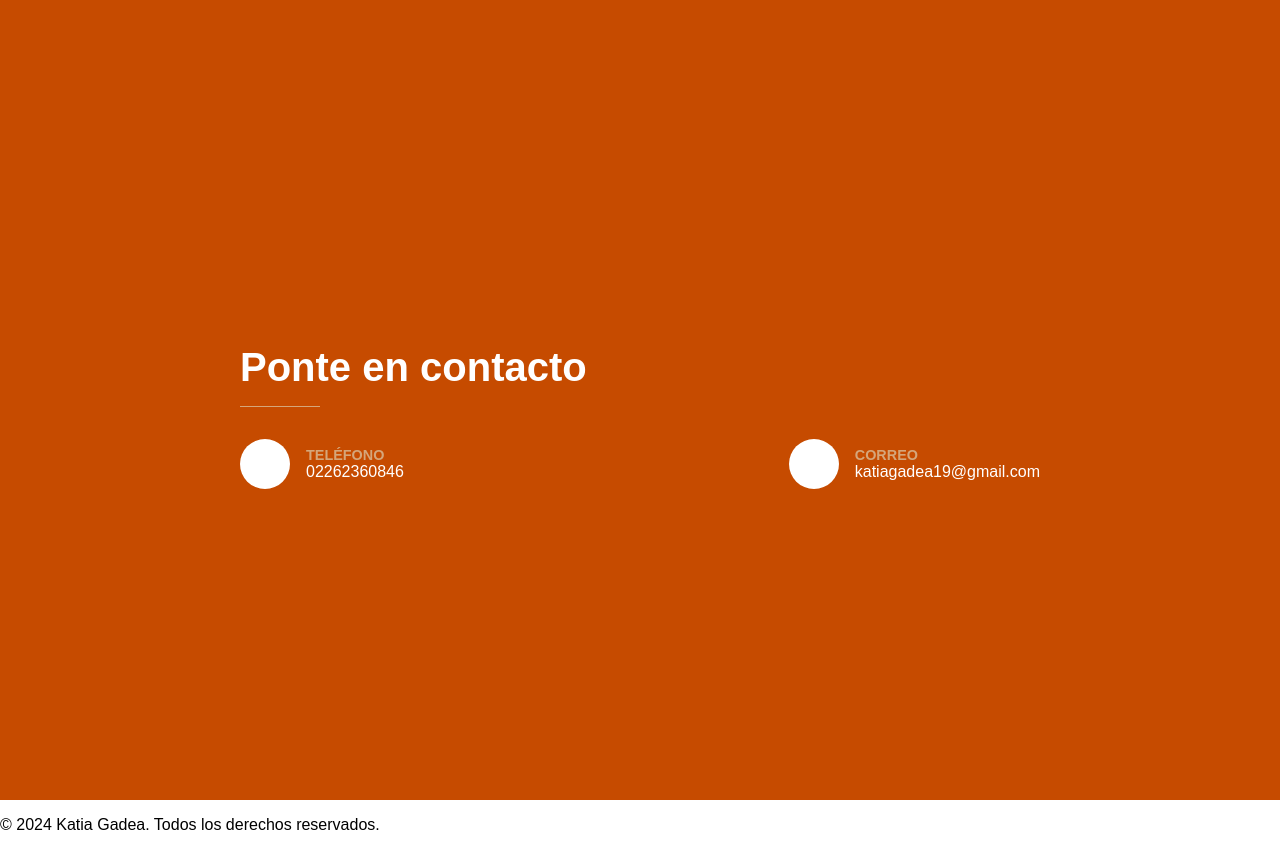
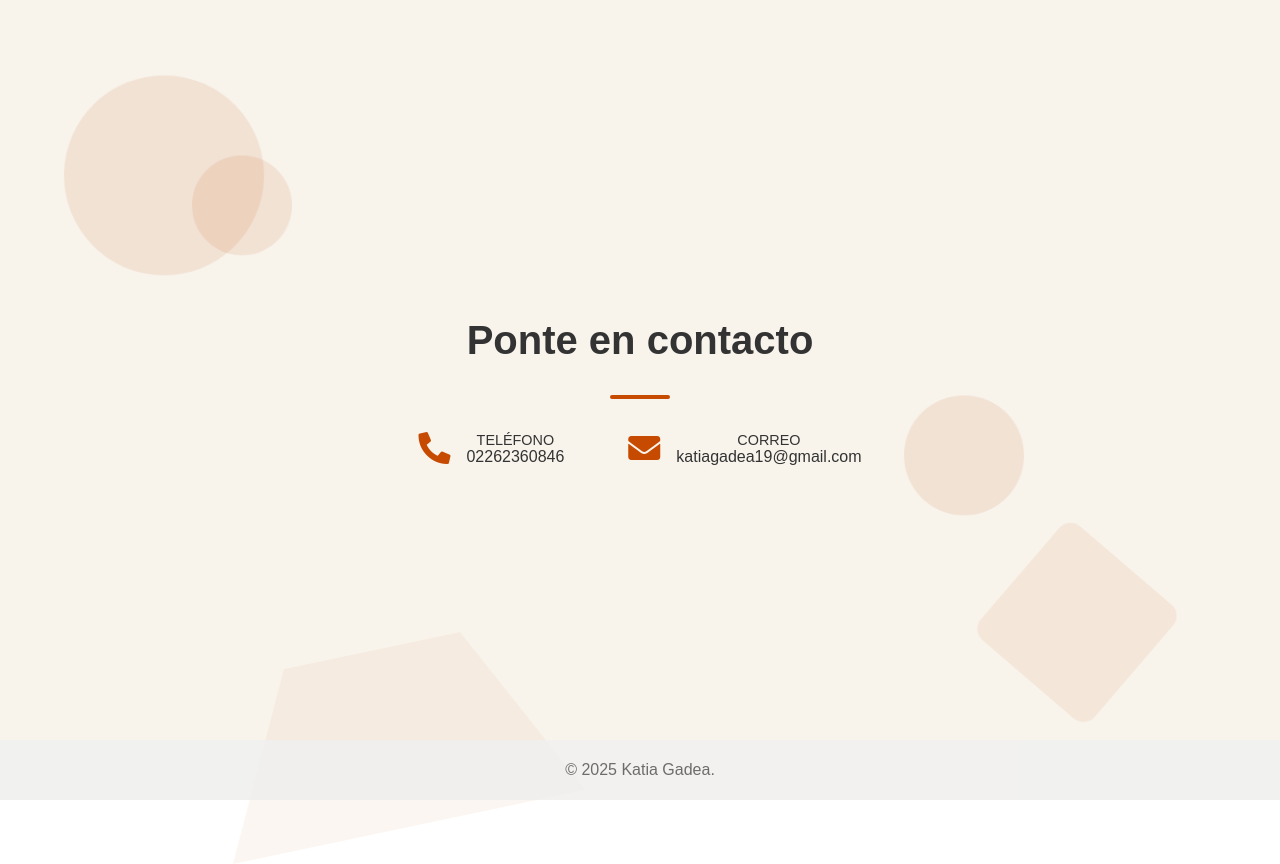
Before and after one commit to katia-otot/portafolio, an Angular app: page /contact in a window 1280 px wide. Built offline with nearby package versions, Linux system fonts and the light colour scheme.

Commit message:
estilo mejorados

```diff
--- a/src/app/app.component.css
+++ b/src/app/app.component.css
@@ -21,3 +21,25 @@ nav {
     font-weight: bold;
     font-size: 1.5rem;
   }
+
+html, body {
+    height: 100%; /* Asegura que el body ocupe toda la altura */
+    margin: 0; /* Elimina márgenes por defecto */
+}
+
+.router-outlet {
+    min-height: calc(100vh - 60px); /* Ajusta la altura del contenido para que no cubra el footer */
+}
+
+footer {
+    position: fixed; /* Fija el footer en la parte inferior */
+    bottom: 0; /* Alinea el footer al fondo */
+    left: 0; /* Alinea el footer a la izquierda */
+    right: 0; /* Alinea el footer a la derecha */
+    height: 60px; /* Ajusta la altura del footer según sea necesario */
+    color: rgba(51, 51, 51, 0.7); /* Color del texto con opacidad (gris fuerte) */
+    background-color: rgba(240, 240, 240, 0.8); /* Color de fondo con opacidad (gris claro) */
+    display: flex; /* Usar flexbox para centrar el contenido */
+    align-items: center; /* Centra verticalmente el contenido */
+    justify-content: center; /* Centra horizontalmente el contenido */
+}
--- a/src/app/app.component.html
+++ b/src/app/app.component.html
@@ -1,5 +1,4 @@
-
 <router-outlet></router-outlet>
 <footer>
-  <p>© 2024 Katia Gadea. Todos los derechos reservados.</p>
+  <p>© 2025 Katia Gadea.</p>
 </footer>
--- a/src/app/contact/contact.component.css
+++ b/src/app/contact/contact.component.css
@@ -1,7 +1,6 @@
-
 .contact-section {
-    background-color: #C64B00;
-    color: #fff;
+  background-color: #f8f4ec;
+  color: #333; /* Color de texto igual al de About */
   padding: 4rem 2rem;
   height: 100vh; /* Ocupa toda la pantalla */
   display: flex;
@@ -13,25 +12,31 @@
 .contact-container {
   max-width: 800px;
   width: 100%; /* Asegura que el contenedor sea flexible */
-    text-align: left;
+  text-align: center; /* Cambiar a center para centrar el título */
+  margin-bottom: 2rem; /* Agregar margen inferior para separar del siguiente contenido */
+  background-color: #f8f4ec; /* Cambia este valor al color de fondo que se utiliza en about.component.html */
 }
 
 .contact-container h1 {
   font-size: 2.5rem;
-    margin-bottom: 0.5rem;
+  margin-bottom: 1rem; /* Aumentar el margen inferior para más espacio */
 }
 
 .divider {
   border: none;
-    border-top: 1px solid #d5a67a;
-    width: 80px;
-    margin: 1rem 0;
+  height: 4px; /* Grosor igual a accent-line */
+  width: 60px; /* Ancho igual a accent-line */
+  background: #C64B00; /* Color igual a accent-line */
+  border-radius: 2px; /* Bordes redondeados igual a accent-line */
+  margin: 2rem auto; /* Aumentar el margen para más espacio arriba y abajo */
+  display: block; /* Asegúrate de que sea un bloque para centrar */
 }
 
 .contact-info {
   display: flex;
-    flex-direction: column;
-    gap: 2rem;
+  flex-direction: column; /* Mantener en columna para pantallas pequeñas */
+  align-items: center; /* Centrar el contenido horizontalmente */
+  gap: 4rem; /* Aumentar el espacio entre los elementos */
   margin-top: 2rem;
 }
 
@@ -39,35 +44,139 @@
   display: flex;
   align-items: center;
   gap: 1rem;
+  margin-bottom: 1rem; /* Agregar margen inferior para separar los items */
 }
 
 .icon {
   font-size: 2rem;
-    background-color: #fff;
-    color: #a34d2d;
-    width: 50px;
-    height: 50px;
-    display: flex;
-    justify-content: center;
-    align-items: center;
-    border-radius: 50%;
+  color: #C64B00; /* Color igual al botón "Contáctame" */
 }
 
 .label {
   font-size: 0.9rem;
-    font-weight: bold;
-    text-transform: uppercase;
-    color: #d5a67a;
+  font-weight: normal; /* Cambiar a normal si es diferente en About */
+  text-transform: none; /* Cambiar a none si es diferente en About */
+  color: #333; /* Color de texto igual al de About */
   margin: 0;
 }
 
 .value {
   font-size: 1rem;
+  color: #333; /* Color de texto igual al de About */
   margin: 0;
 }
+
 @media (min-width: 768px) {
   .contact-info {
-      flex-direction: row;
-      justify-content: space-between;
+    flex-direction: row; /* Cambiar a fila para pantallas más grandes */
+    justify-content: center; /* Centrar el contenido horizontalmente en fila */
   }
 }
+
+/* Figuras geométricas decorativas */
+.contact-section::before {
+  content: '';
+  position: absolute;
+  width: 200px;
+  height: 200px;
+  background: rgba(198, 75, 0, 0.1);
+  border-radius: 50%;
+  top: 10%;
+  left: 5%;
+  z-index: 0;
+  animation: float 6s ease-in-out infinite;
+}
+
+.contact-section::after {
+  content: '';
+  position: absolute;
+  width: 150px;
+  height: 150px;
+  background: rgba(198, 75, 0, 0.08);
+  border-radius: 15px;
+  bottom: 15%;
+  right: 10%;
+  transform: rotate(45deg);
+  z-index: 0;
+  animation: floatReverse 8s ease-in-out infinite;
+}
+
+/* Nueva figura decorativa adicional 1 */
+.contact-section .additional-decorator-1 {
+  content: '';
+  position: absolute;
+  width: 120px; /* Ajusta el tamaño según sea necesario */
+  height: 120px; /* Ajusta el tamaño según sea necesario */
+  background: rgba(198, 75, 0, 0.1); /* Mismo color que las otras figuras */
+  border-radius: 50%; /* Forma circular */
+  top: 50%; /* Posición desde la parte superior */
+  right: 20%; /* Posición desde la derecha */
+  z-index: 0; /* Asegura que esté detrás del contenido */
+  animation: float 6s ease-in-out infinite; /* Animación similar a las otras figuras */
+}
+
+/* Nueva figura decorativa adicional 2 */
+.contact-section .additional-decorator-2 {
+  content: '';
+  position: absolute;
+  width: 100px; /* Ajusta el tamaño según sea necesario */
+  height: 100px; /* Ajusta el tamaño según sea necesario */
+  background: rgba(198, 75, 0, 0.1); /* Mismo color que las otras figuras */
+  border-radius: 50%; /* Forma circular */
+  top: 20%; /* Posición desde la parte superior */
+  left: 15%; /* Posición desde la izquierda */
+  z-index: 0; /* Asegura que esté detrás del contenido */
+  animation: float 6s ease-in-out infinite; /* Animación similar a las otras figuras */
+}
+
+/* Triángulo decorativo */
+.triangle-decorator {
+  position: absolute;
+  width: 180px;
+  height: 180px;
+  border-style: solid;
+  border-width: 0 90px 180px 90px;
+  border-color: transparent transparent rgba(198, 75, 0, 0.05) transparent;
+  top: 60%;
+  left: 15%;
+  transform: rotate(-15deg);
+  z-index: 0;
+  animation: floatTriangle 7s ease-in-out infinite;
+}
+
+/* Animaciones para las figuras */
+@keyframes float {
+  0% {
+    transform: translateY(0px) rotate(0deg);
+  }
+  50% {
+    transform: translateY(-20px) rotate(5deg);
+  }
+  100% {
+    transform: translateY(0px) rotate(0deg);
+  }
+}
+
+@keyframes floatReverse {
+  0% {
+    transform: translateY(0px) rotate(45deg);
+  }
+  50% {
+    transform: translateY(20px) rotate(40deg);
+  }
+  100% {
+    transform: translateY(0px) rotate(45deg);
+  }
+}
+
+@keyframes floatTriangle {
+  0% {
+    transform: translateY(0px) rotate(-15deg);
+  }
+  50% {
+    transform: translateY(-15px) rotate(-10deg);
+  }
+  100% {
+    transform: translateY(0px) rotate(-15deg);
+  }
+}
--- a/src/app/contact/contact.component.html
+++ b/src/app/contact/contact.component.html
@@ -1,4 +1,7 @@
 <section class="contact-section">
+    <div class="triangle-decorator"></div>
+    <div class="additional-decorator-1"></div>
+    <div class="additional-decorator-2"></div>
     <div class="contact-container h-100">
       <h1>Ponte en contacto</h1>
       <hr class="divider">
@@ -19,4 +22,4 @@
         </div>
       </div>
     </div>
-  </section>
+</section>
--- a/src/app/contact/contact.component.ts
+++ b/src/app/contact/contact.component.ts
@@ -7,7 +7,7 @@ import { RouterModule } from '@angular/router';
   standalone: true,
   imports: [CommonModule],
   templateUrl: './contact.component.html',
-  styleUrl: './contact.component.css'
+  styleUrls: ['./contact.component.css']
 })
 export class ContactComponent {
 
--- a/src/app/projects/projects.component.css
+++ b/src/app/projects/projects.component.css
@@ -60,27 +60,31 @@
 
 .project-links {
   display: flex;
-  gap: 10px;
+  gap: 20px;
   margin-top: 20px;
   padding-bottom: 10px;
 }
 
 .project-links a {
   text-decoration: none;
-  color: #007bff;
+  color: #333;
   font-weight: bold;
 }
+
 .card {
   transition: transform 0.3s ease;
   border: none;
   box-shadow: 0 4px 6px rgba(0, 0, 0, 0.1);
 }
+
 .card:hover {
   transform: translateY(-5px);
 }
+
 .tech-stack {
   margin: 1rem 0 2rem 0;
 }
+
 .btn {
   padding: 0.5rem 1rem;
   border-radius: 5px;
@@ -88,20 +92,25 @@
   transition: all 0.3s ease;
 }
 
+.btn-outline-dark {
+  background-color: transparent;
+  color: #333;
+  border: 1px solid #333;
+  margin-right: 10px;
+}
+
 .btn-outline-dark:hover {
-  background-color: #24292e;
-  color: white;
+  background-color: #f0f0f0;
 }
 
 .btn-primary {
   background-color: transparent;
-  border: 1px solid #0d6efd;
-  color: #0d6efd;
+  color: #333;
+  border: 1px solid #333;
 }
 
 .btn-primary:hover {
-  background-color: #0d6efd;
-  color: white;
+  background-color: #f0f0f0;
 }
 
 .card-img-top {
@@ -126,3 +135,8 @@
   color: #666; /* Cambia al color que se use en about */
   text-align: center; /* Asegura que el texto esté centrado */
 }
+
+footer {
+    color: #ffffff; /* Cambia el color a blanco, por ejemplo */
+    background-color: #000000; /* Opcional: agrega un fondo para mejor contraste */
+}
--- a/src/app/projects/projects.component.html
+++ b/src/app/projects/projects.component.html
@@ -23,7 +23,7 @@
           [href]="project.demoLink"
           target="_blank"
           class="btn btn-primary">
-          <i class="fas fa-external-link-alt me-2"></i> Demo
+          <i class="fas fa-external-link-alt me-2"></i>Demo
           </a>
         </div>
       </div>
--- a/src/index.html
+++ b/src/index.html
@@ -7,6 +7,7 @@
   <meta name="viewport" content="width=device-width, initial-scale=1">
   <link rel="icon" type="image/x-icon" href="favicon.ico">
   <link href="https://fonts.googleapis.com/css2?family=Poppins:wght@400;600&family=Inter:wght@400;500&display=swap" rel="stylesheet">
+  <link rel="stylesheet" href="https://cdnjs.cloudflare.com/ajax/libs/font-awesome/5.15.4/css/all.min.css">
 </head>
 <body>
   <app-root></app-root>
--- a/src/styles.css
+++ b/src/styles.css
@@ -49,3 +49,18 @@ nav a.active {
     height: auto;
     border-radius: 8px;
 }
+
+.icon {
+    font-size: 2rem;
+    color: #a34d2d;
+}
+
+.contact-section {
+    background-color: #ffffff;
+}
+
+.info-item {
+    display: flex;
+    align-items: center;
+    gap: 1rem;
+}
```
Lines whose indentation alone changed are shown as unchanged.
